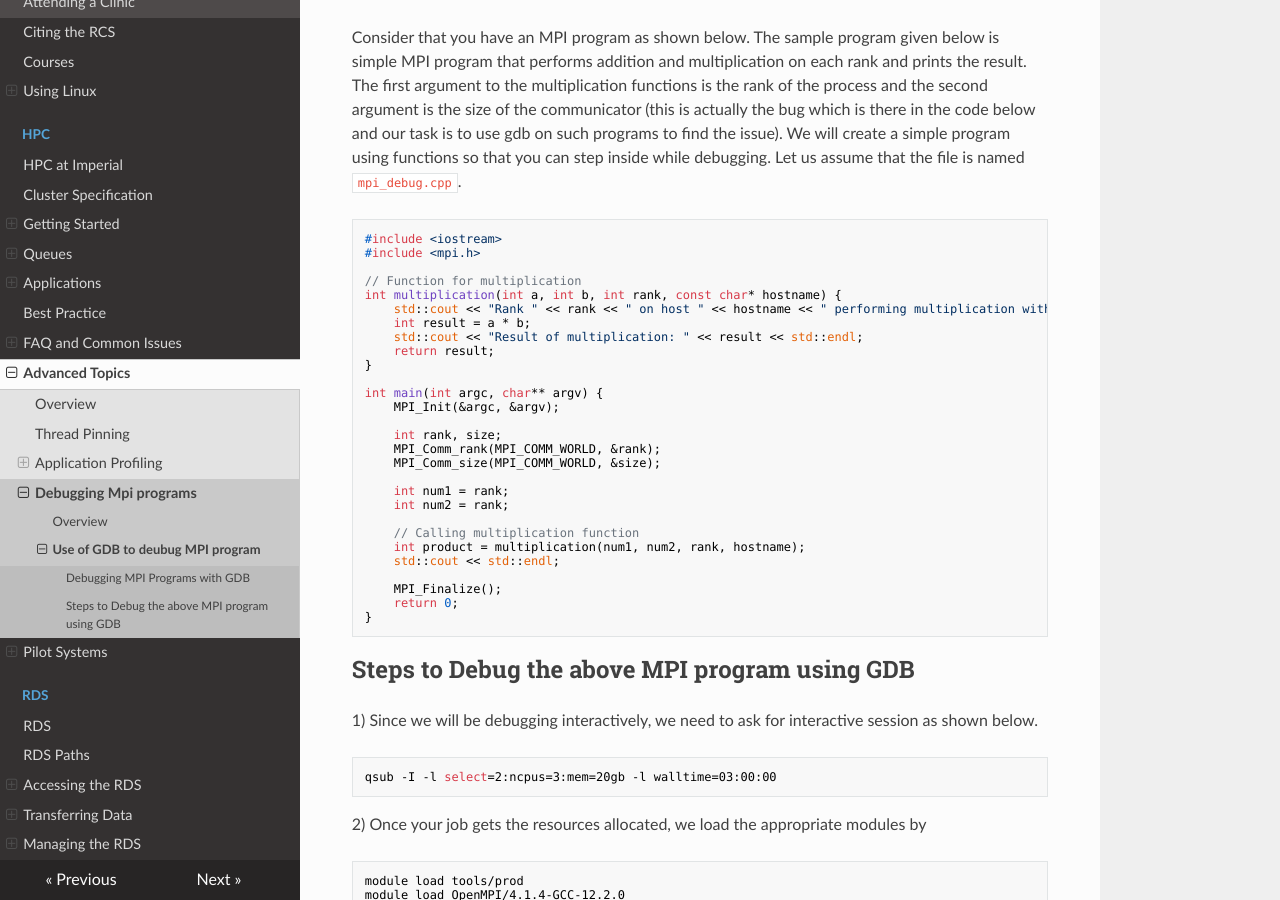
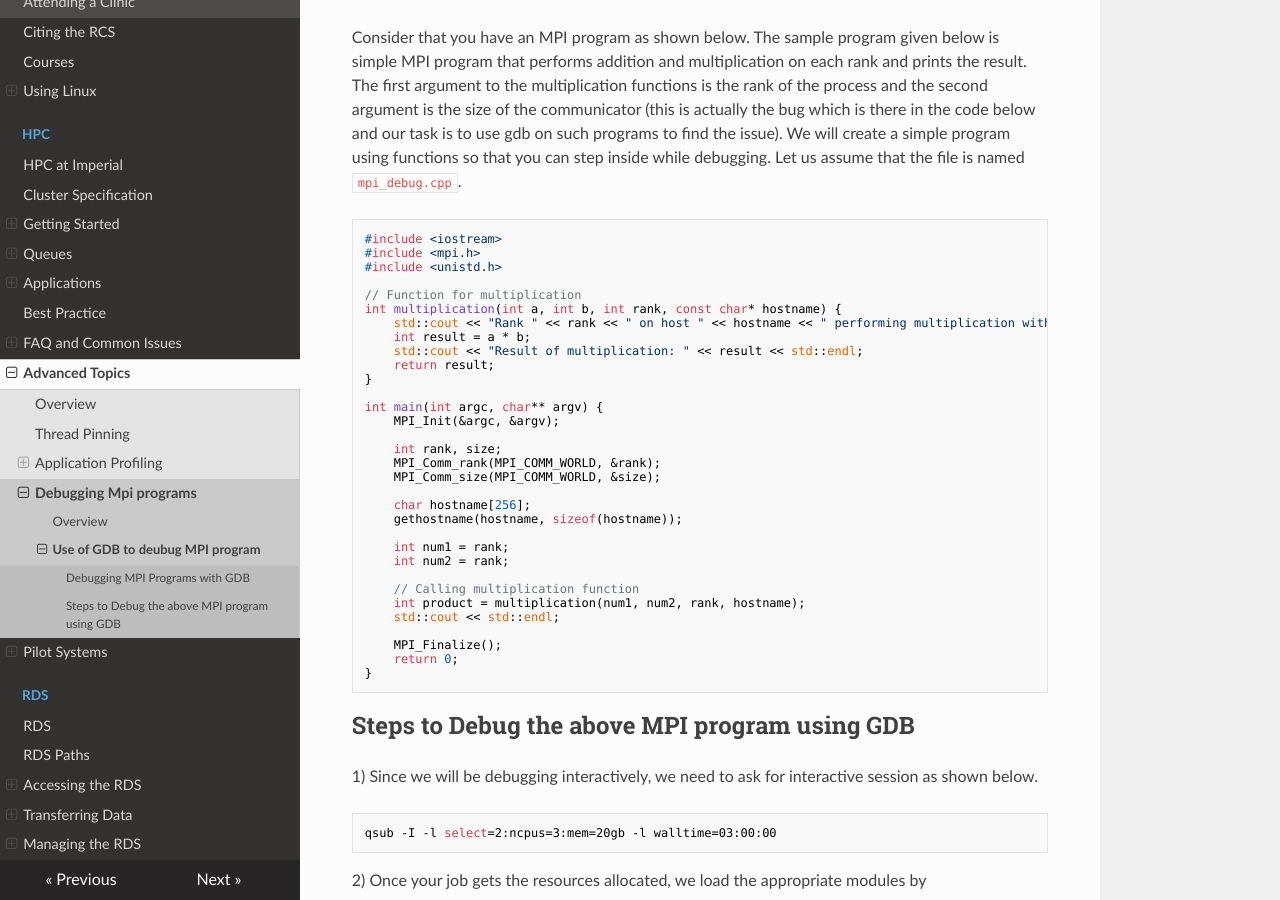
Before and after one commit to ImperialCollegeLondon/icl-rcs-user-guide, an MkDocs documentation site: the page built from docs/hpc/advanced/debugging_mpi_programs/gdb_mpi_debug.md, in a window 1280 px wide and 900 px high, scrolled down 1006 px. Built offline with MkDocs 1.6.1, drawn with Linux system fonts in a browser that asks for light colours; nearby versions of some CDN libraries.

Commit message:
Added the correct code for starting

````diff
--- a/docs/hpc/advanced/debugging_mpi_programs/gdb_mpi_debug.md
+++ b/docs/hpc/advanced/debugging_mpi_programs/gdb_mpi_debug.md
@@ -27,6 +27,7 @@ Consider that you have an MPI program as shown below. The sample program given b
 ```c++
 #include <iostream>
 #include <mpi.h>
+#include <unistd.h>
 
 // Function for multiplication
 int multiplication(int a, int b, int rank, const char* hostname) {
@@ -42,6 +43,9 @@ int main(int argc, char** argv) {
     int rank, size;
     MPI_Comm_rank(MPI_COMM_WORLD, &rank);
     MPI_Comm_size(MPI_COMM_WORLD, &size);
+
+    char hostname[256];
+    gethostname(hostname, sizeof(hostname));
 
     int num1 = rank;
     int num2 = rank;
````
